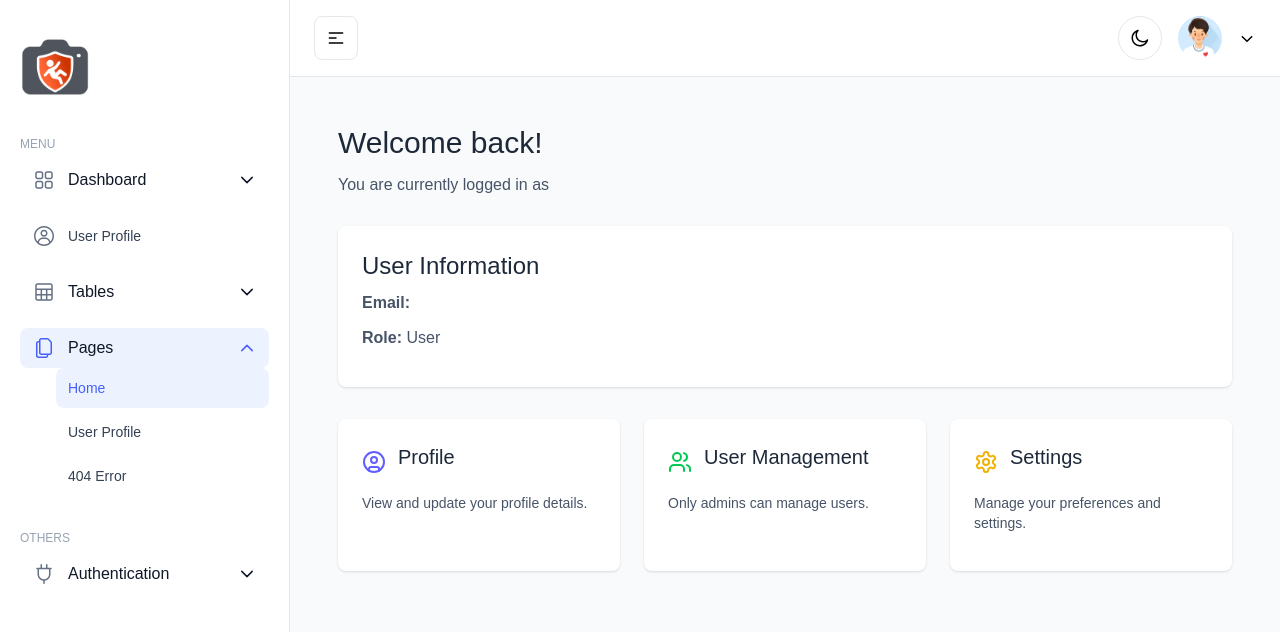
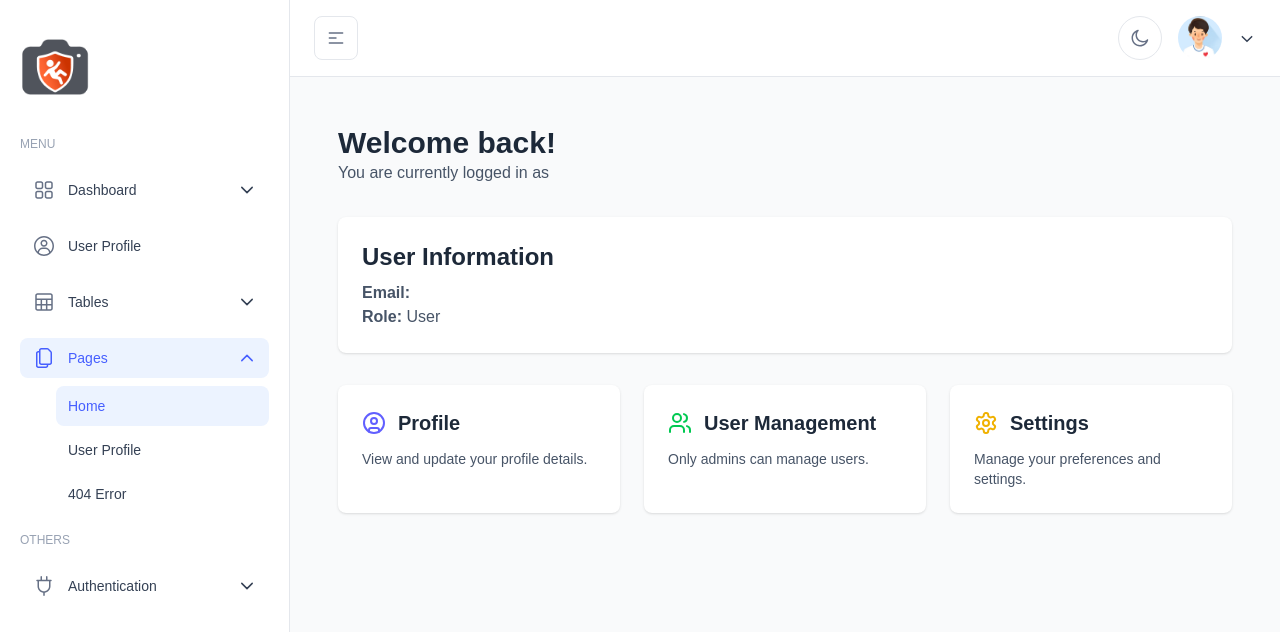
Before and after one commit to MaxwellJia/UserCenter-Demo-Frontend, a Next.js app: page /dashboard/welcome in a window 1280 px wide. Shown: the top 632 px of the page. Built offline with nearby package versions, Linux system fonts and the light colour scheme; no server answers.

Commit message:
Fixed some page bugs: img cant load because avaUrl is "" page layout(dashboard layout and upper layout) conflicts with the higher layout

```diff
--- a/src/app/dashboard/layout.tsx
+++ b/src/app/dashboard/layout.tsx
@@ -5,8 +5,6 @@ import AppHeader from "@/layouts/AppHeader";
 import AppSidebar from "@/layouts/AppSidebar";
 import Backdrop from "@/layouts/Backdrop";
 import React from "react";
-import 'antd/dist/reset.css';
-
 
 export default function AdminLayout({
                                         children,
@@ -23,23 +21,41 @@ export default function AdminLayout({
             : "lg:ml-[90px]";
 
     return (
-        <html lang="en">
-        <body className={`dark:bg-gray-900`}>
-        <div className="min-h-screen xl:flex">
-            {/* Sidebar and Backdrop */}
-            <AppSidebar />
-            <Backdrop />
-            {/* Main Content Area */}
-            <div
-                className={`flex-1 transition-all  duration-300 ease-in-out ${mainContentMargin}`}
-            >
-                {/* Header */}
-                <AppHeader />
-                {/* Page Content */}
-                <div className="p-4 mx-auto max-w-(--breakpoint-2xl) md:p-6 ">{children}</div>
+        // <html lang="en">
+        // <body className={`dark:bg-gray-900`}>
+        // <div className="min-h-screen xl:flex">
+        //     {/* Sidebar and Backdrop */}
+        //     <AppSidebar />
+        //     <Backdrop />
+        //     {/* Main Content Area */}
+        //     <div
+        //         className={`flex-1 transition-all  duration-300 ease-in-out ${mainContentMargin}`}
+        //     >
+        //         {/* Header */}
+        //         <AppHeader />
+        //         {/* Page Content */}
+        //         <div className="p-4 mx-auto max-w-(--breakpoint-2xl) md:p-6 ">{children}</div>
+        //     </div>
+        // </div>
+        // </body>
+        // </html>
+        <div className="min-h-screen bg-gray-50 dark:bg-gray-900">
+            <div className="flex min-h-screen">
+                {/* Sidebar and Backdrop */}
+                <AppSidebar/>
+                <Backdrop/>
+
+                {/* Main Content Area */}
+                <div className={`flex-1 transition-all duration-300 ease-in-out ${mainContentMargin}`}>
+                    {/* Header */}
+                    <AppHeader/>
+
+                    {/* Page Content */}
+                    <main className="p-4 mx-auto max-w-7xl md:p-6">
+                        {children}
+                    </main>
+                </div>
             </div>
         </div>
-        </body>
-        </html>
     );
 }
--- a/src/app/dashboard/userList/page.tsx
+++ b/src/app/dashboard/userList/page.tsx
@@ -46,9 +46,14 @@ export default () => {
         {
             title: 'Avatar',
             dataIndex: 'avatarUrl',
-            render: (_, record) => (
-                <Image src={record.avatarUrl} width={100} />
-            ),
+            // render: (_, record) => (
+            //     <Image src={record.avatarUrl} width={100} />
+            // ),
+            render: (_, record) =>
+                record.avatarUrl
+                    ? <Image src={record.avatarUrl} width={100} />
+                    : null,
+
         },
         {
             title: 'Gender',
@@ -106,8 +111,8 @@ export default () => {
 
 
     return (
-        <div>
-            <Toaster position="top-center" />
+        <div className="max-w-7xl mx-auto p-4">
+            <Toaster position="top-center"/>
             <ConfigProvider locale={enUS}>
                 <ProTable<CurrentUser>
                     columns={columns}
@@ -118,7 +123,7 @@ export default () => {
 
                         try {
                             const response = await searchUsers(params);
-                    toast.success("Data loaded", { id: toastId });
+                            toast.success("Data loaded", {id: toastId});
 
                             return {
                                 data: response.data,
@@ -127,7 +132,7 @@ export default () => {
                             };
                         } catch (error) {
                             console.error('Failed to load users:', error);
-                    toast.error("Failed to load data", { id: toastId });
+                            toast.error("Failed to load data", {id: toastId});
 
                             return {
                                 data: [],
@@ -142,10 +147,10 @@ export default () => {
                             const toastId = toast.loading('Updating user...');
                             try {
                                 await updateUser(data); // 调用 API
-                        toast.success('User updated successfully!', { id: toastId });
+                                toast.success('User updated successfully!', {id: toastId});
                                 actionRef.current?.reload(); // 刷新表格
                             } catch (error) {
-                        toast.error('Update failed.', { id: toastId });
+                                toast.error('Update failed.', {id: toastId});
                                 console.error('Update error:', error);
                             }
                         },
@@ -157,7 +162,7 @@ export default () => {
                         persistenceKey: 'pro-table-singe-demos',
                         persistenceType: 'localStorage',
                         defaultValue: {
-                    option: { fixed: 'right', disable: true },
+                            option: {fixed: 'right', disable: true},
                         },
                         onChange(value) {
                             console.log('value: ', value);
```
Lines whose indentation alone changed are shown as unchanged.
